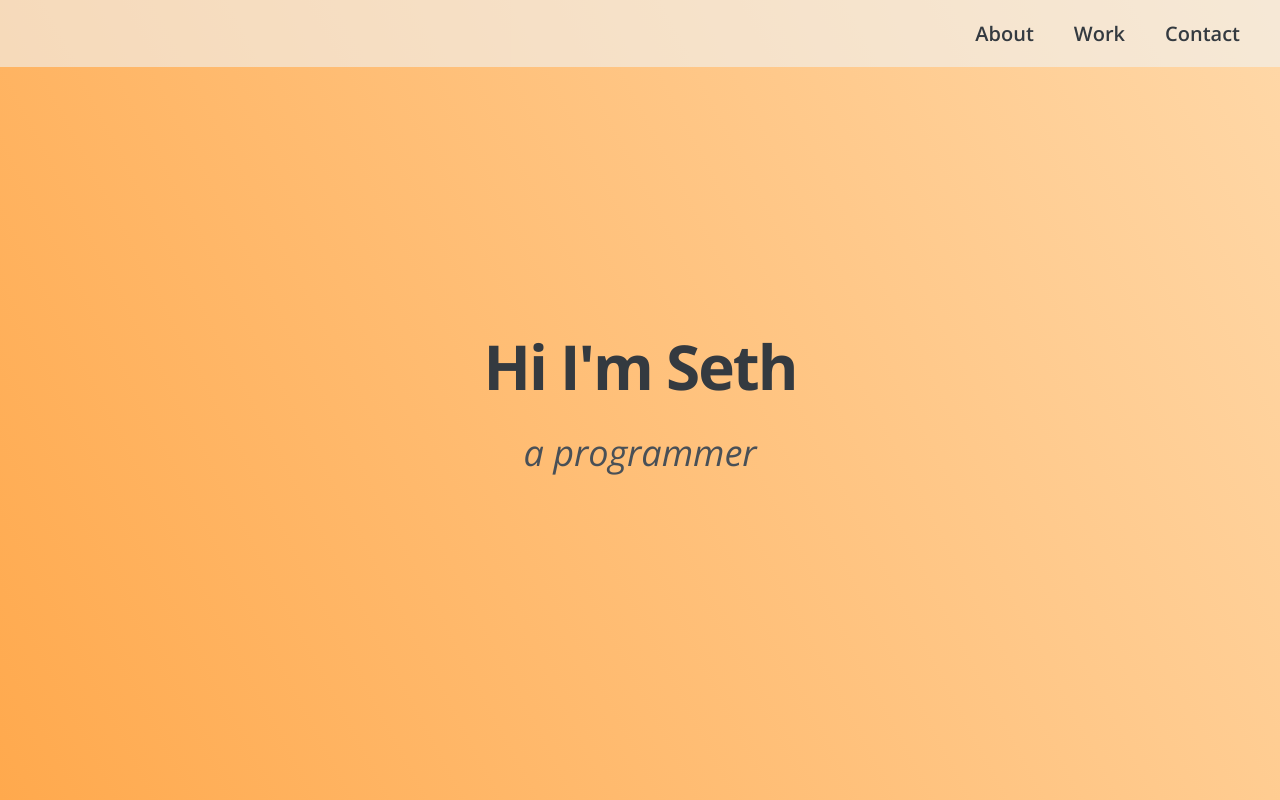
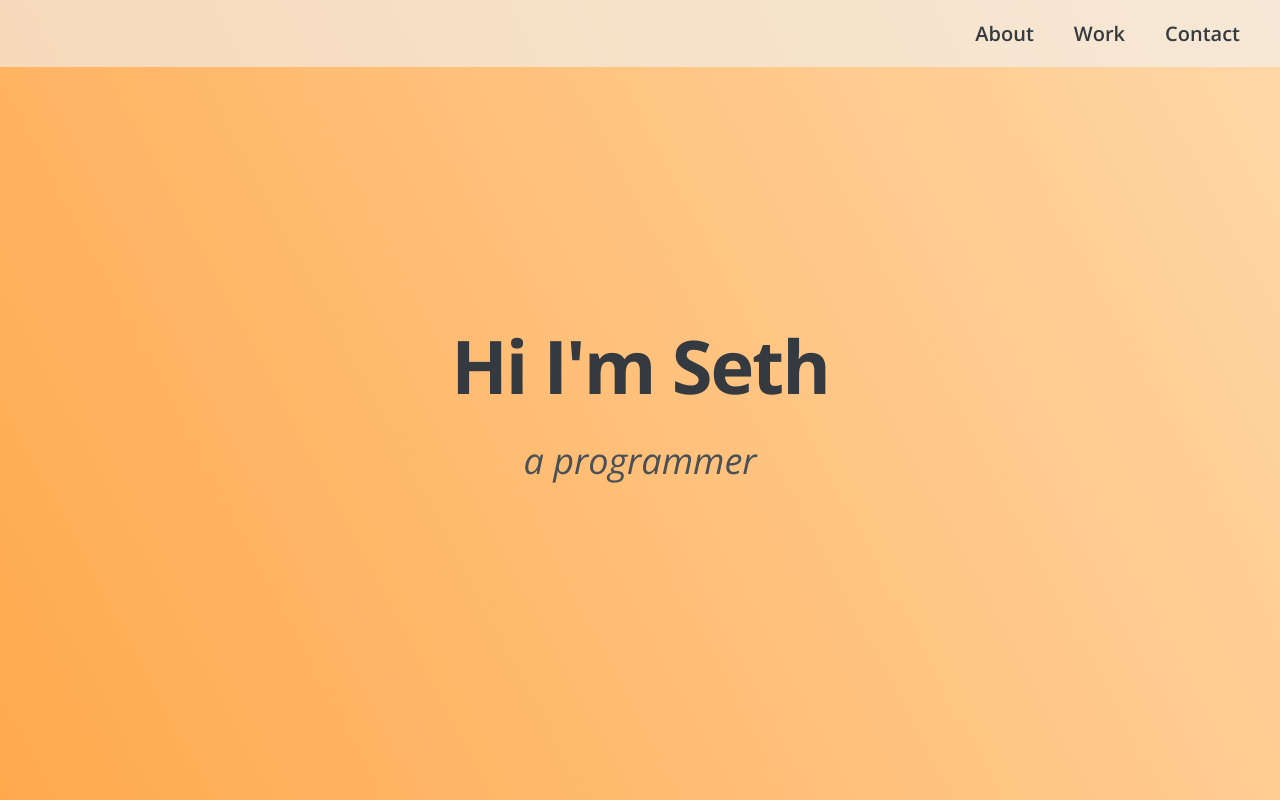
Before and after one commit to orionseth/fccproject-5-portfolio, a plain HTML site: page index.html in a window 1280 px wide. Shown: the top 800 px of the page. Drawn offline with nearby package versions, Linux system fonts and the light colour scheme.

Commit message:
font size

```diff
--- a/style.css
+++ b/style.css
@@ -66,7 +66,7 @@ body {
 }
 
 .welcome__title {
-  font-size: 6.2rem;
+  font-size: 7.4rem;
   font-weight: 700;
   letter-spacing: -2px;
 }
```
